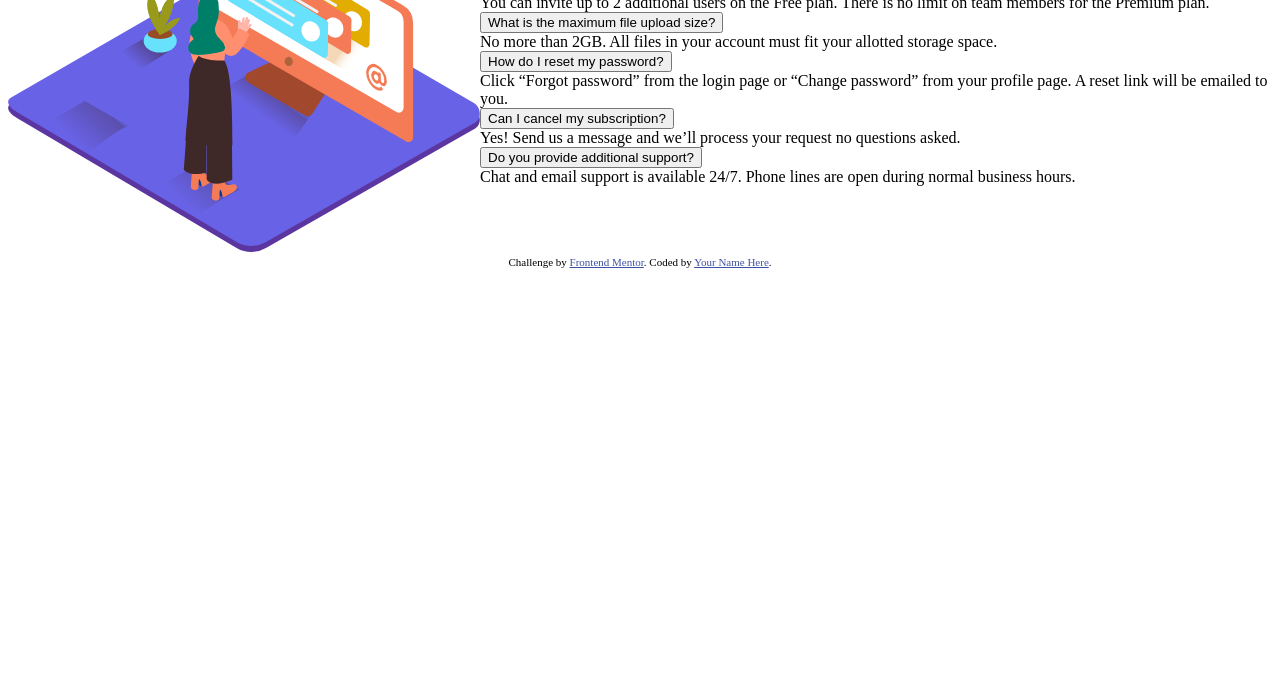
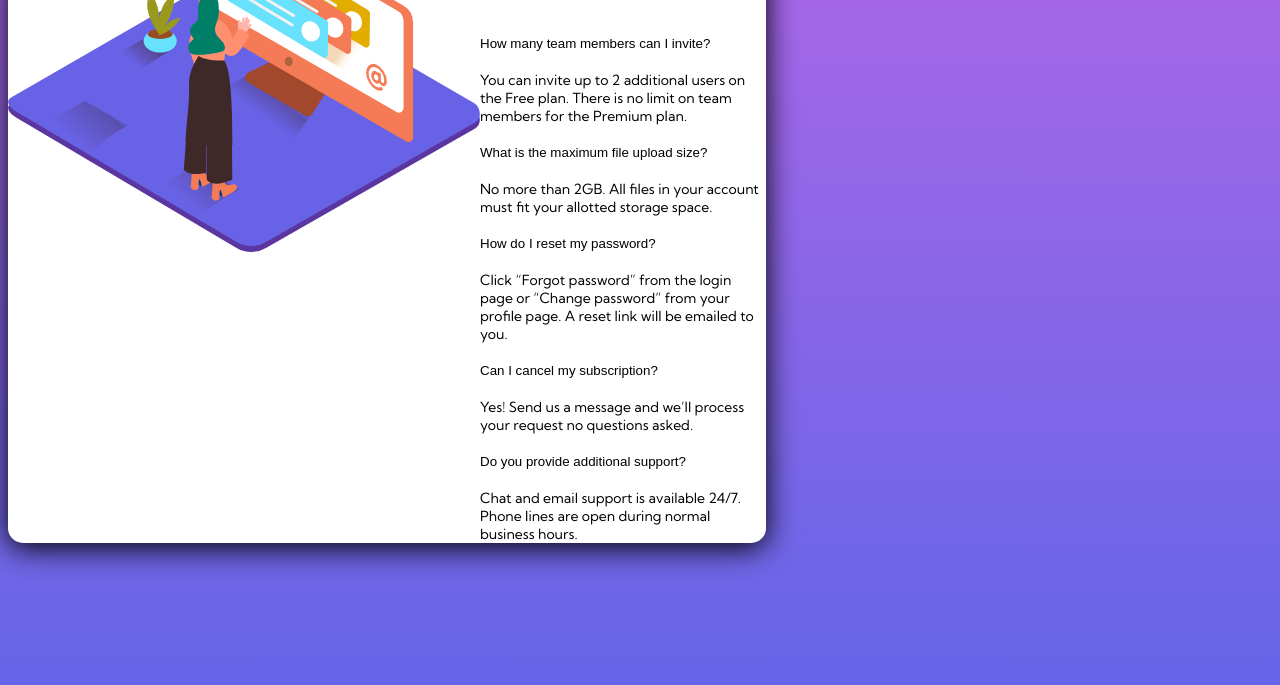
Before and after one commit to alexisw81/faq-page, a plain HTML site: page index.html in a window 1280 px wide. Shown: the part 115-800 px from the top of the page. Drawn offline with Linux system fonts and the light colour scheme; a web font is replaced by a local one.

Commit message:
Added Variables to Stylesheet

```diff
--- a/index.html
+++ b/index.html
@@ -1,16 +1,12 @@
 <!DOCTYPE html>
 <html lang="en">
+
 <head>
   <meta charset="UTF-8" />
   <meta name="viewport" content="width=device-width, initial-scale=1.0" />
   <!-- displays site properly based on user's device -->
 
-    <link
-      rel="icon"
-      type="image/png"
-      sizes="32x32"
-      href="./images/favicon-32x32.png"
-    />
+  <link rel="icon" type="image/png" sizes="32x32" href="./images/favicon-32x32.png" />
 
   <title>Frontend Mentor | FAQ Accordion Card</title>
   <link rel="stylesheet" href="styles/main.css" />
@@ -20,63 +16,57 @@
       font-size: 11px;
       text-align: center;
     }
+
     .attribution a {
       color: hsl(228, 45%, 44%);
     }
   </style>
 </head>
+
 <body>
   <!--Card Container-->
-    <div class="faq-container">
+  <div class="faq-container centering">
     <!--Left: Image-->
     <div class="faq-image-container">
-        <img
-          src="images/illustration-woman-online-desktop.svg"
-          alt="woman-desktop"
-        />
+      <img src="images/illustration-woman-online-desktop.svg" alt="woman-desktop" />
     </div>
 
     <!--Right: FAQ Questions-->
     <div class="faq-column">
       <h1>FAQ</h1>
-        <button class="faq-accordion">
+      <button class="faq-column-accordion">
         How many team members can I invite?
       </button>
-        <div class="faq-panel">
+      <div class="faq-column-panel">
         You can invite up to 2 additional users on the Free plan. There is no
         limit on team members for the Premium plan.
       </div>
-        <button class="faq-accordion">
+      <button class="faq-column-accordion">
         What is the maximum file upload size?
       </button>
-        <div class="faq-panel">
+      <div class="faq-column-panel">
         No more than 2GB. All files in your account must fit your allotted
         storage space.
       </div>
-        <button class="faq-accordion">How do I reset my password?</button>
-        <div class="faq-panel">
+      <button class="faq-column-accordion">How do I reset my password?</button>
+      <div class="faq-column-panel">
         Click “Forgot password” from the login page or “Change password” from
         your profile page. A reset link will be emailed to you.
       </div>
-        <button class="faq-accordion">Can I cancel my subscription?</button>
-        <div class="faq-panel">
+      <button class="faq-column-accordion">Can I cancel my subscription?</button>
+      <div class="faq-column-panel">
         Yes! Send us a message and we’ll process your request no questions
         asked.
       </div>
-        <button class="faq-accordion">
+      <button class="faq-column-accordion">
         Do you provide additional support?
       </button>
-        <div class="faq-panel">
+      <div class="faq-column-panel">
         Chat and email support is available 24/7. Phone lines are open during
         normal business hours.
       </div>
     </div>
   </div>
-    <div class="attribution">
-      Challenge by
-      <a href="https://www.frontendmentor.io?ref=challenge" target="_blank"
-        >Frontend Mentor</a
-      >. Coded by <a href="#">Your Name Here</a>.
-    </div>
 </body>
+
 </html>
--- a/styles/main.scss
+++ b/styles/main.scss
@@ -1,10 +1,74 @@
-//Colors
-:root {
-}
+  //Font
+  //Weight 400, 700
+  @import url('https://fonts.googleapis.com/css2?family=Kumbh+Sans:wght@400;700&family=Overpass:wght@400;700&family=Shippori+Antique+B1&display=swap');
 
-.faq {
-  &-container {
+
+
+  //Fonts
+  $primary-font: 'Kumbh Sans', sans-serif;
+  $primary-font-size: 12px;
+
+  //Text
+  $dark-blue: hsl(238, 29%, 16%);
+  $soft-red: hsl(14, 88%, 65%);
+  $darker-gray-blue: hsl(237, 12%, 33%);
+  $dark-gray-blue: hsl(240, 6%, 50%);
+
+  //gradient:
+  $soft-violet: #af67e9; //hsl(273, 75%, 66%);
+  $soft-blue: #6565e7; //hsl(240, 73%, 65%);
+
+  //Dividers
+  $light-gray-blue: hsl(240, 5%, 91%);
+
+  //White
+  $white: white;
+
+  //Typography
+  h1 {
+    font-size: 48px;
+  }
+
+  body {
+    background-image: linear-gradient($soft-violet, $soft-blue);
+    background-attachment: fixed;
+    height: 100%;
+    font-family: $primary-font;
+  }
+
+  .centering {
     display: flex;
-    flex-flow: row;
+    text-align: center;
+    justify-content: center;
   }
-}
+
+  .faq {
+    &-container {
+      display: flex;
+      flex-flow: row;
+      background-color: $white;
+      width: 60%;
+      border-radius: 15px;
+      box-shadow: 0px 5px 30px;
+    }
+
+    &-column {
+      text-align: left;
+
+      &-accordion {
+        background-color: $white;
+        padding: 20px 0 20px 0;
+        border-bottom: solid $light-gray-blue 2px;
+        border: none;
+
+        &:hover {
+          font-weight: bold;
+          cursor: pointer;
+        }
+      }
+
+      &-panel {
+        font-size: 14px;
+      }
+    }
+  }
```
Also changed, not shown: styles/main.css. Lines whose indentation alone changed are shown as unchanged.
